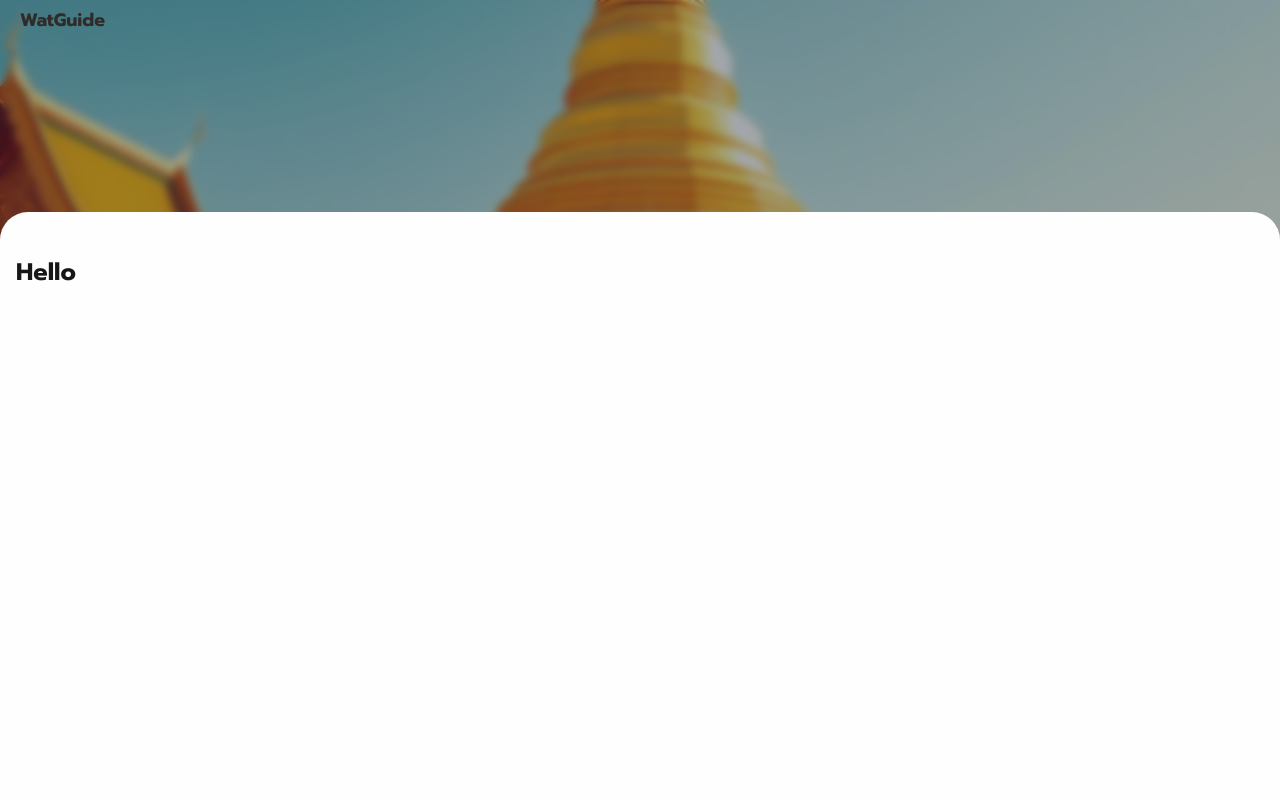
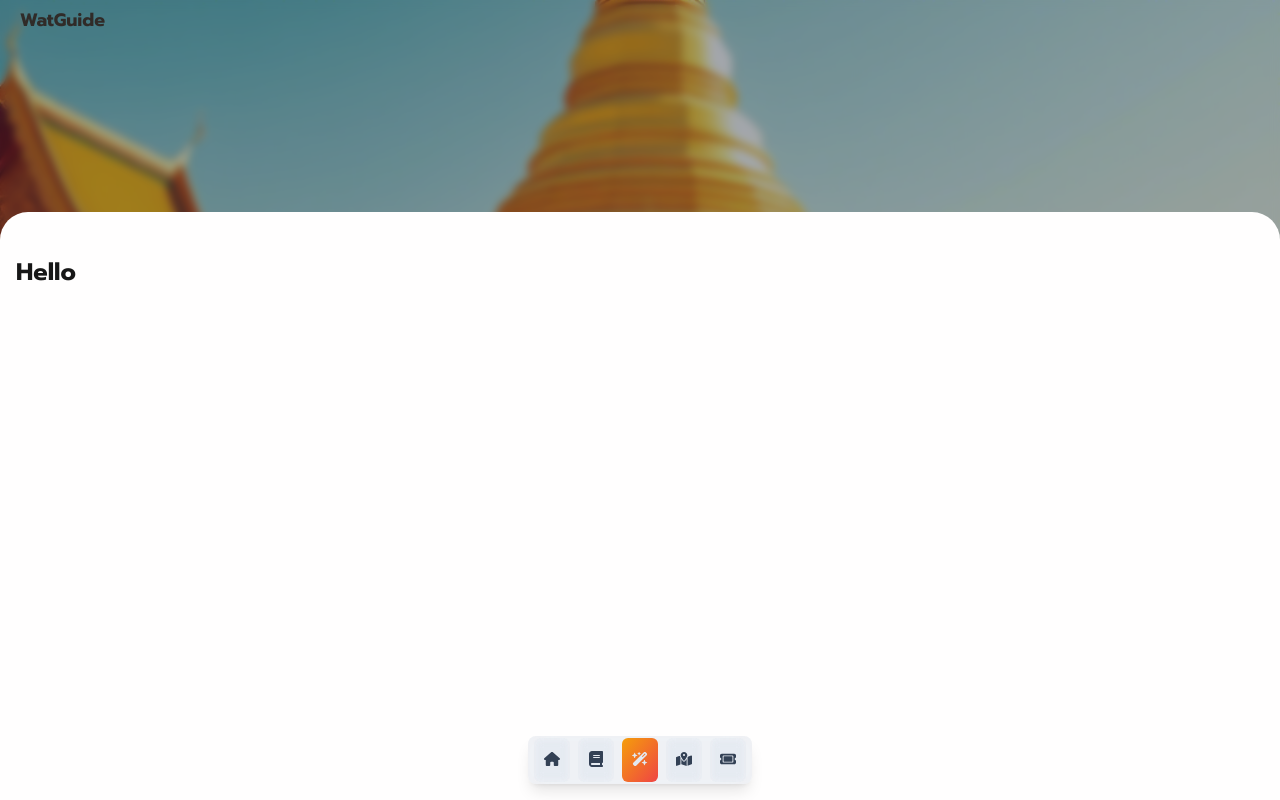
Before and after one commit to FeiZGe/WatGuide-web, a Next.js app: page / in a window 1280 px wide. Built offline with nearby package versions, Linux system fonts and the light colour scheme.

Commit message:
Create: Dockbar

```diff
--- a/app/layout.tsx
+++ b/app/layout.tsx
@@ -2,6 +2,7 @@ import type { Metadata } from "next";
 import { Prompt } from "next/font/google";
 import "./globals.css";
 import Navbar from "@/components/Navbar";
+import Dockbar from "@/components/Dockbar";
 
 const prompt = Prompt({
   variable: "--font-prompt",
@@ -28,6 +29,8 @@ export default function RootLayout({
         <Navbar />
 
         {children}
+
+        <Dockbar />
       </body>
     </html>
   );
--- /dev/null
+++ b/components/Dockbar.tsx
@@ -0,0 +1,19 @@
+import Menulink from "./Menulink"
+import { faHome, faBook, faMapLocationDot, faTicket, faWandMagicSparkles } from "@fortawesome/free-solid-svg-icons"
+
+
+const Dockbar = () => {
+  return (
+    <div className="fixed bottom-4 left-1/2 -translate-x-1/2 z-40 bg-slate-300 bg-opacity-30 backdrop-blur-md h-12 rounded-lg shadow-lg">
+      <div className="flex flex-row gap-2 py-1 px-1.5 justify-center items-center h-full">
+        <Menulink icon={faHome} />
+        <Menulink icon={faBook} />
+        <Menulink icon={faWandMagicSparkles} bg="bg-gradient-to-br from-amber-500 to-red-500 text-slate-200" />
+        <Menulink icon={faMapLocationDot} />
+        <Menulink icon={faTicket} />
+      </div>
+    </div>
+  )
+}
+
+export default Dockbar
```
